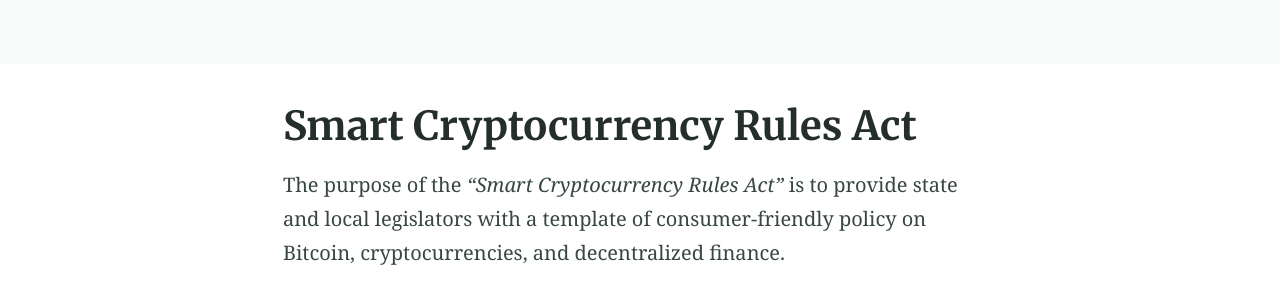
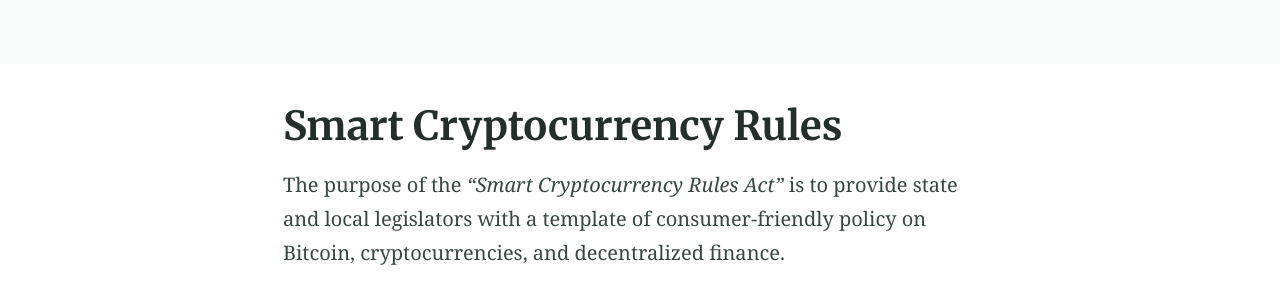
Before and after one commit to yaeloss/Smart-Cryptocurrency-Rules-Act, a Jekyll site: the page built from index.md, in a window 1280 px wide. Shown: the part 344-644 px from the top of the page. Built offline with Jekyll 4.4.1, drawn with Linux system fonts in a browser that asks for light colours; part of the change alters nothing that is shown.

Commit message:
Update index.md

```diff
--- a/index.md
+++ b/index.md
@@ -1,10 +1,8 @@
 ---
-title: Smart Cryptocurrency Rules Act
+title: Smart Cryptocurrency Rules
 feature_text: |
   ## Smart Cryptocurrency Rules Act
   Model policy for consumer-friendly state rules on Bitcoin, cryptocurrencies, and decentralized finance.
-
-excerpt: "Alembic is a starting point for [Jekyll](https://jekyllrb.com/) projects. Rather than starting from scratch, this boilerplate is designed to get the ball rolling immediately. Install it, configure it, tweak it, push it."
 ---
 
 The purpose of the <i>"Smart Cryptocurrency Rules Act"</i> is to provide state and local legislators with a template of consumer-friendly policy on Bitcoin, cryptocurrencies, and decentralized finance.
```
